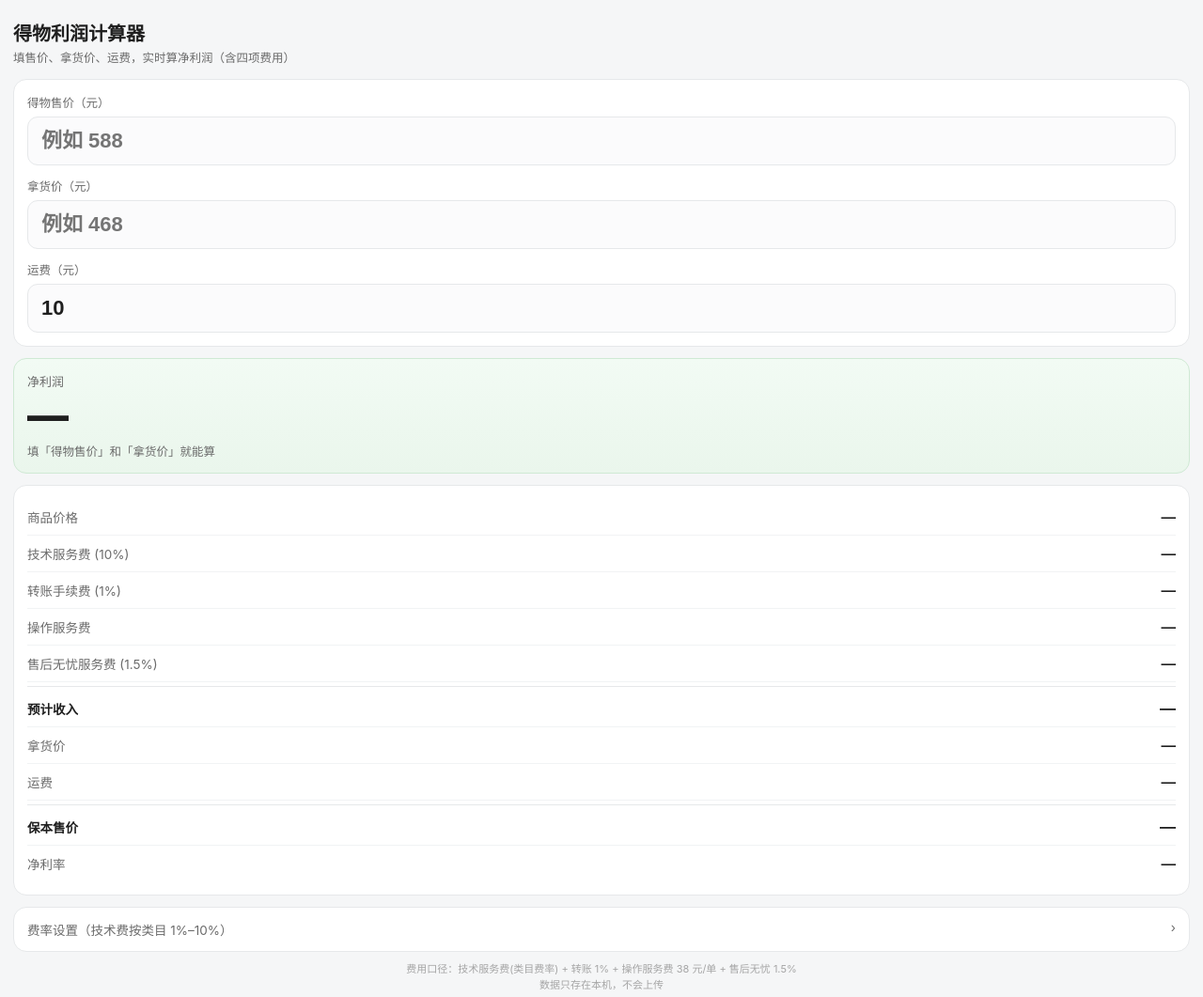
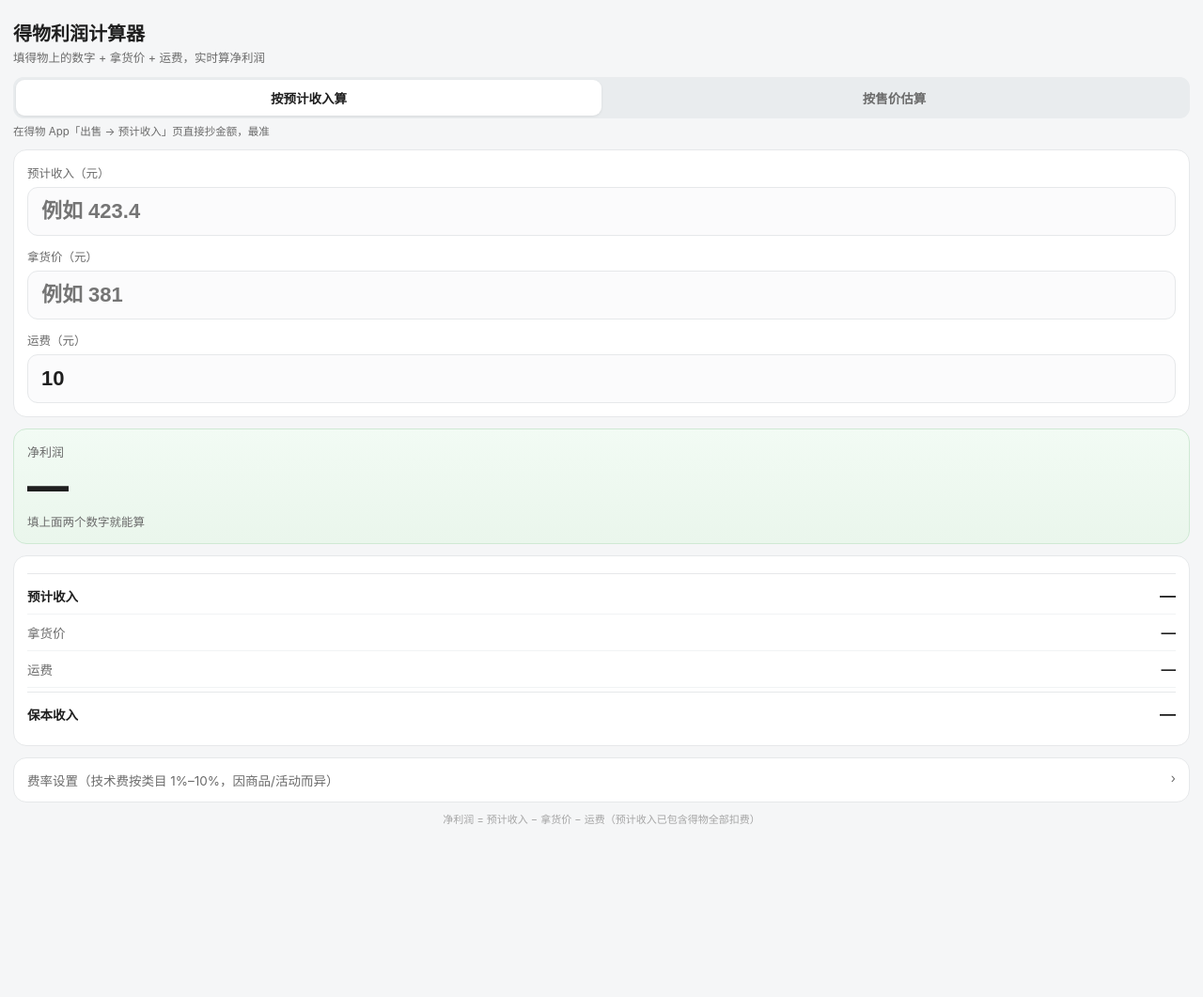
Before and after one commit to sipa01pq-create/dewu-calc, a plain HTML site: page index.html in a window 1280 px wide. Shown: the whole page at 94% size. After the commit the page ends 910 px from the top, so only its background shows below. Drawn offline with Linux system fonts and the light colour scheme.

Commit message:
Add files via upload

```diff
--- a/index.html
+++ b/index.html
@@ -11,8 +11,7 @@
 <style>
   :root{
     --bg:#f5f6f7; --card:#fff; --text:#1f1f1f; --muted:#6b6b6b;
-    --line:#e6e8ea; --green:#1a7f37; --red:#c62828; --amber:#b26a00;
-    --brand:#2e7d32;
+    --line:#e6e8ea; --green:#1a7f37; --red:#c62828; --amber:#b26a00; --brand:#2e7d32;
   }
   *{box-sizing:border-box;-webkit-tap-highlight-color:transparent}
   html,body{margin:0;padding:0;background:var(--bg);color:var(--text);
@@ -20,20 +19,23 @@
     -webkit-text-size-adjust:100%}
   body{padding:max(14px,env(safe-area-inset-top)) 14px calc(18px + env(safe-area-inset-bottom));}
   h1{font-size:20px;margin:6px 0 2px}
-  .sub{color:var(--muted);font-size:12.5px;margin:0 0 14px}
+  .sub{color:var(--muted);font-size:12.5px;margin:0 0 12px}
+  .modes{display:flex;background:#e9ecee;border-radius:11px;padding:3px;margin-bottom:12px}
+  .modes button{flex:1;border:0;background:transparent;padding:9px 6px;border-radius:9px;
+    font-size:13.5px;color:var(--muted);font-family:inherit;font-weight:600}
+  .modes button.on{background:#fff;color:var(--text);box-shadow:0 1px 3px rgba(0,0,0,.08)}
+  .hint{font-size:11.5px;color:var(--muted);margin:-6px 0 10px;line-height:1.5}
   .card{background:var(--card);border:1px solid var(--line);border-radius:14px;padding:14px;margin-bottom:12px}
   .field{display:flex;flex-direction:column;gap:6px;margin-bottom:12px}
   .field:last-child{margin-bottom:0}
   .field label{font-size:12.5px;color:var(--muted)}
-  .field input{
-    font-size:22px;font-weight:600;padding:12px 14px;border:1.5px solid var(--line);
+  .field input{font-size:22px;font-weight:600;padding:12px 14px;border:1.5px solid var(--line);
     border-radius:11px;background:#fbfbfc;color:var(--text);width:100%;outline:none;
-    -webkit-appearance:none;appearance:none;
-  }
+    -webkit-appearance:none;appearance:none}
   .field input:focus{border-color:var(--brand);background:#fff}
   .netcard{background:linear-gradient(180deg,#f2fbf4,#eaf6ec);border-color:#cfe9d4}
   .netlabel{font-size:13px;color:var(--muted)}
-  .net{font-size:44px;font-weight:800;line-height:1.15;margin:2px 0 2px;letter-spacing:-1px}
+  .net{font-size:44px;font-weight:800;line-height:1.15;margin:2px 0;letter-spacing:-1px}
   .nethint{font-size:12.5px;color:var(--muted)}
   .row{display:flex;justify-content:space-between;align-items:baseline;padding:9px 0;border-bottom:1px solid #f1f3f4}
   .row:last-child{border-bottom:0}
@@ -41,38 +43,42 @@
   .row .v{font-size:15.5px;font-weight:600;font-variant-numeric:tabular-nums}
   .row.total .k{color:var(--text);font-weight:600}
   .row.total .v{font-size:17px}
+  .row.hide{display:none}
   .sep{height:1px;background:var(--line);margin:4px 0}
   details{background:var(--card);border:1px solid var(--line);border-radius:14px;padding:0 14px}
   details summary{padding:13px 0;font-size:13.5px;color:var(--muted);cursor:pointer;list-style:none}
   details summary::-webkit-details-marker{display:none}
-  details summary::after{content:"›";float:right;transition:transform .2s}
-  details[open] summary::after{transform:rotate(90deg)}
+  details summary::after{content:"›";float:right}
   .grid2{display:grid;grid-template-columns:1fr 1fr;gap:10px;padding-bottom:14px}
   .grid2 .field{margin-bottom:0}
   .grid2 input{font-size:16px;padding:10px 12px}
   .btn{display:inline-block;padding:10px 14px;border-radius:10px;border:1px solid var(--line);
     background:#fff;font-size:13.5px;color:var(--text);cursor:pointer}
-  .btn:active{background:#eef0f1}
   .foot{color:#a5a5a5;font-size:11px;text-align:center;margin-top:10px;line-height:1.6}
   .neg{color:var(--red)} .pos{color:var(--green)} .thin{color:var(--amber)}
 </style>
-
 <link rel="manifest" href="./manifest.webmanifest">
 <link rel="apple-touch-icon" href="./icon-180.png">
 </head>
 <body>
 
 <h1>得物利润计算器</h1>
-<p class="sub">填售价、拿货价、运费，实时算净利润（含四项费用）</p>
+<p class="sub">填得物上的数字 + 拿货价 + 运费，实时算净利润</p>
+
+<div class="modes">
+  <button id="m-income" class="on" type="button">按预计收入算</button>
+  <button id="m-price" type="button">按售价估算</button>
+</div>
+<p class="hint" id="hint">在得物 App「出售 → 预计收入」页直接抄金额，最准</p>
 
 <div class="card">
   <div class="field">
-    <label for="price">得物售价（元）</label>
-    <input id="price" type="text" inputmode="decimal" placeholder="例如 588" autocomplete="off">
+    <label for="main" id="lbl-main">预计收入（元）</label>
+    <input id="main" type="text" inputmode="decimal" placeholder="例如 423.4" autocomplete="off">
   </div>
   <div class="field">
     <label for="cost">拿货价（元）</label>
-    <input id="cost" type="text" inputmode="decimal" placeholder="例如 468" autocomplete="off">
+    <input id="cost" type="text" inputmode="decimal" placeholder="例如 381" autocomplete="off">
   </div>
   <div class="field">
     <label for="ship">运费（元）</label>
@@ -83,42 +89,42 @@
 <div class="card netcard">
   <div class="netlabel">净利润</div>
   <div class="net" id="net">—</div>
-  <div class="nethint" id="nethint">填上面两个价格就能算</div>
+  <div class="nethint" id="nethint">填上面两个数字就能算</div>
 </div>
 
-<div class="card" id="detail">
-  <div class="row"><span class="k">商品价格</span><span class="v" id="v-price">—</span></div>
-  <div class="row"><span class="k">技术服务费 <span id="v-techrate"></span></span><span class="v" id="v-tech">—</span></div>
-  <div class="row"><span class="k">转账手续费 <span id="v-transrate"></span></span><span class="v" id="v-trans">—</span></div>
-  <div class="row"><span class="k">操作服务费</span><span class="v" id="v-op">—</span></div>
-  <div class="row"><span class="k">售后无忧服务费 <span id="v-afterrate"></span></span><span class="v" id="v-after">—</span></div>
-  <div class="sep"></div>
+<div class="card">
+  <div class="row hide" id="r-price"><span class="k">商品价格</span><span class="v" id="v-price">—</span></div>
+  <div class="row hide" id="r-tech"><span class="k">技术服务费 <span id="v-techrate"></span></span><span class="v" id="v-tech">—</span></div>
+  <div class="row hide" id="r-trans"><span class="k">转账手续费 <span id="v-transrate"></span></span><span class="v" id="v-trans">—</span></div>
+  <div class="row hide" id="r-op"><span class="k">操作服务费</span><span class="v" id="v-op">—</span></div>
+  <div class="row hide" id="r-after"><span class="k">售后无忧服务费 <span id="v-afterrate"></span></span><span class="v" id="v-after">—</span></div>
+  <div class="sep hide" id="sep1"></div>
   <div class="row total"><span class="k">预计收入</span><span class="v" id="v-income">—</span></div>
   <div class="row"><span class="k">拿货价</span><span class="v" id="v-cost">—</span></div>
   <div class="row"><span class="k">运费</span><span class="v" id="v-ship">—</span></div>
   <div class="sep"></div>
-  <div class="row total"><span class="k">保本售价</span><span class="v" id="v-breakeven">—</span></div>
-  <div class="row"><span class="k">净利率</span><span class="v" id="v-margin">—</span></div>
+  <div class="row total"><span class="k" id="k-breakeven">保本收入</span><span class="v" id="v-breakeven">—</span></div>
 </div>
 
-<details id="feepanel">
-  <summary>费率设置（技术费按类目 1%–10%）</summary>
+<details id="feepanel" class="hide">
+  <summary>费率设置（技术费按类目 1%–10%，因商品/活动而异）</summary>
   <div class="grid2">
-    <div class="field"><label for="f-tech">技术服务费 %</label><input id="f-tech" type="text" inputmode="decimal" value="10"></div>
+    <div class="field"><label for="f-tech">技术服务费 %</label><input id="f-tech" type="text" inputmode="decimal" value="5"></div>
     <div class="field"><label for="f-trans">转账手续费 %</label><input id="f-trans" type="text" inputmode="decimal" value="1"></div>
-    <div class="field"><label for="f-after">售后无忧 %</label><input id="f-after" type="text" inputmode="decimal" value="1.5"></div>
+    <div class="field"><label for="f-after">售后无忧 %</label><input id="f-after" type="text" inputmode="decimal" value="0"></div>
     <div class="field"><label for="f-op">操作服务费 元/单</label><input id="f-op" type="text" inputmode="decimal" value="38"></div>
   </div>
   <div style="padding-bottom:14px"><span class="btn" id="reset">恢复默认</span></div>
 </details>
 
-<p class="foot">费用口径：技术服务费(类目费率) + 转账 1% + 操作服务费 38 元/单 + 售后无忧 1.5%<br>数据只存在本机，不会上传</p>
+<p class="foot" id="foot">净利润 = 预计收入 − 拿货价 − 运费（预计收入已包含得物全部扣费）</p>
 
 <script>
 (function(){
   var $ = function(id){ return document.getElementById(id); };
-  var DEFAULT = {tech:10, trans:1, after:1.5, op:38};
-  var KEY = 'dewu_calc_v1';
+  var DEFAULTS = {tech:5, trans:1, after:0, op:38};
+  var KEY = 'dewu_calc_v2';
+  var mode = 'income';
 
   function num(v){
     if (v === null || v === undefined) return null;
@@ -127,9 +133,8 @@
     var n = Number(v);
     return isFinite(n) ? n : null;
   }
-  function money(n){ return (n<0?'-':'') + '¥' + Math.abs(n).toFixed(2); }
-  function pct(n){ return n.toFixed(n % 1 === 0 ? 0 : 1) + '%'; }
-
+  function money(n){ return (n < 0 ? '-¥' : '¥') + Math.abs(n).toFixed(2); }
+  function pct(n){ return (n % 1 === 0 ? n.toFixed(0) : n.toFixed(1)) + '%'; }
   function fees(){
     return {
       tech: (num($('f-tech').value) || 0) / 100,
@@ -139,94 +144,113 @@
     };
   }
 
+  function setMode(m){
+    mode = m;
+    var income = (m === 'income');
+    $('m-income').className = income ? 'on' : '';
+    $('m-price').className = income ? '' : 'on';
+    $('lbl-main').textContent = income ? '预计收入（元）' : '得物售价（元）';
+    $('main').placeholder = income ? '例如 423.4' : '例如 491';
+    $('hint').textContent = income
+      ? '在得物 App「出售 → 预计收入」页直接抄金额，最准'
+      : '按四项费用估算；费率因商品/活动而异，可在下面改';
+    ['r-price','r-tech','r-trans','r-op','r-after','sep1'].forEach(function(id){
+      $(id).classList.toggle('hide', income);
+    });
+    $('feepanel').classList.toggle('hide', income);
+    $('k-breakeven').textContent = income ? '保本收入' : '保本售价';
+    $('foot').textContent = income
+      ? '净利润 = 预计收入 − 拿货价 − 运费（预计收入已包含得物全部扣费）'
+      : '费用口径：技术服务费(类目费率) + 转账 1% + 操作服务费 38 元/单 + 售后无忧';
+    calc();
+  }
+
   function calc(){
-    var p = num($('price').value), c = num($('cost').value), s = num($('ship').value);
+    var v = num($('main').value), c = num($('cost').value), s = num($('ship').value);
     if (s === null) s = 10;
     var f = fees();
-
     $('v-techrate').textContent = '(' + pct(f.tech*100) + ')';
     $('v-transrate').textContent = '(' + pct(f.trans*100) + ')';
     $('v-afterrate').textContent = '(' + pct(f.after*100) + ')';
 
-    if (p === null || c === null){
-      $('net').textContent = '—';
-      $('net').className = 'net';
-      $('nethint').textContent = '填「得物售价」和「拿货价」就能算';
-      ['v-price','v-tech','v-trans','v-op','v-after','v-income','v-cost','v-ship','v-breakeven','v-margin']
+    if (v === null || c === null){
+      $('net').textContent = '—'; $('net').className = 'net';
+      $('nethint').textContent = '填上面两个数字就能算';
+      ['v-price','v-tech','v-trans','v-op','v-after','v-income','v-cost','v-ship','v-breakeven']
         .forEach(function(id){ $(id).textContent = '—'; });
       return;
     }
 
-    var tech = p * f.tech, trans = p * f.trans, after = p * f.after;
-    var fee = tech + trans + f.op + after;
-    var income = p - fee;
+    var income, breakeven, price = null;
+    if (mode === 'income'){
+      income = v;
+      breakeven = c + s;
+    } else {
+      price = v;
+      var tech = price*f.tech, trans = price*f.trans, after = price*f.after, op = f.op;
+      income = price - (tech + trans + after + op);
+      var rate = f.tech + f.trans + f.after;
+      breakeven = rate < 1 ? (c + s + op) / (1 - rate) : 0;
+      $('v-price').textContent = money(price);
+      $('v-tech').textContent = '-' + money(tech).replace('-','');
+      $('v-trans').textContent = '-' + money(trans).replace('-','');
+      $('v-op').textContent = '-' + money(op).replace('-','');
+      $('v-after').textContent = '-' + money(after).replace('-','');
+    }
     var net = income - c - s;
-    var rate = f.tech + f.trans + f.after;
-    var breakeven = rate < 1 ? (c + s + f.op) / (1 - rate) : 0;
-    var margin = p > 0 ? (net / p) * 100 : 0;
 
     $('net').textContent = money(net);
     $('net').className = 'net ' + (net >= 30 ? 'pos' : (net >= 0 ? 'thin' : 'neg'));
-    $('nethint').textContent = net >= 30 ? '这单利润不错' :
-      (net >= 0 ? '能赚，但比较薄' : '按这个价卖会亏 ' + money(-net));
-
-    $('v-price').textContent = money(p);
-    $('v-tech').textContent = '-' + money(tech).replace('-','');
-    $('v-trans').textContent = '-' + money(trans).replace('-','');
-    $('v-op').textContent = '-' + money(f.op).replace('-','');
-    $('v-after').textContent = '-' + money(after).replace('-','');
+    $('nethint').textContent = net >= 30 ? '这单利润不错'
+      : (net >= 0 ? '能赚，但比较薄' : '按这个价卖会亏 ' + money(-net));
     $('v-income').textContent = money(income);
     $('v-cost').textContent = '-' + money(c).replace('-','');
     $('v-ship').textContent = '-' + money(s).replace('-','');
-    $('v-breakeven').textContent = money(breakeven) + '（低于它必亏）';
-    $('v-margin').textContent = (margin>=0?'':'') + margin.toFixed(1) + '%';
-
+    $('v-breakeven').textContent = money(breakeven) + (mode === 'income' ? '（= 拿货 + 运费）' : '（低于它必亏）');
     save();
   }
 
   function save(){
     try{
       localStorage.setItem(KEY, JSON.stringify({
-        price:$('price').value, cost:$('cost').value, ship:$('ship').value,
-        tech:$('f-tech').value, trans:$('f-trans').value,
-        after:$('f-after').value, op:$('f-op').value
+        mode: mode, main: $('main').value, cost: $('cost').value, ship: $('ship').value,
+        tech: $('f-tech').value, trans: $('f-trans').value,
+        after: $('f-after').value, op: $('f-op').value
       }));
     }catch(e){}
   }
-
   function load(){
     try{
       var d = JSON.parse(localStorage.getItem(KEY) || '{}');
-      if (d.price !== undefined) $('price').value = d.price;
+      if (d.main !== undefined) $('main').value = d.main;
       if (d.cost !== undefined) $('cost').value = d.cost;
       if (d.ship !== undefined) $('ship').value = d.ship;
-      $('f-tech').value = d.tech !== undefined ? d.tech : DEFAULT.tech;
-      $('f-trans').value = d.trans !== undefined ? d.trans : DEFAULT.trans;
-      $('f-after').value = d.after !== undefined ? d.after : DEFAULT.after;
-      $('f-op').value = d.op !== undefined ? d.op : DEFAULT.op;
+      $('f-tech').value = d.tech !== undefined ? d.tech : DEFAULTS.tech;
+      $('f-trans').value = d.trans !== undefined ? d.trans : DEFAULTS.trans;
+      $('f-after').value = d.after !== undefined ? d.after : DEFAULTS.after;
+      $('f-op').value = d.op !== undefined ? d.op : DEFAULTS.op;
+      if (d.mode === 'price') { setMode('price'); return; }
     }catch(e){}
+    setMode('income');
   }
 
-  ['price','cost','ship','f-tech','f-trans','f-after','f-op'].forEach(function(id){
+  $('m-income').addEventListener('click', function(){ setMode('income'); });
+  $('m-price').addEventListener('click', function(){ setMode('price'); });
+  ['main','cost','ship','f-tech','f-trans','f-after','f-op'].forEach(function(id){
     var el = $(id);
     el.addEventListener('input', calc);
     el.addEventListener('change', calc);
     el.addEventListener('focus', function(){ setTimeout(function(){ el.select && el.select(); }, 30); });
   });
-
   $('reset').addEventListener('click', function(){
-    $('f-tech').value = DEFAULT.tech;
-    $('f-trans').value = DEFAULT.trans;
-    $('f-after').value = DEFAULT.after;
-    $('f-op').value = DEFAULT.op;
+    $('f-tech').value = DEFAULTS.tech; $('f-trans').value = DEFAULTS.trans;
+    $('f-after').value = DEFAULTS.after; $('f-op').value = DEFAULTS.op;
     calc();
   });
 
   load();
-  calc();
 })();
 </script>
-
 <script>
 if ('serviceWorker' in navigator) {
   window.addEventListener('load', function(){
```
Also changed, not shown: sw.js (+15 -2 lines).
